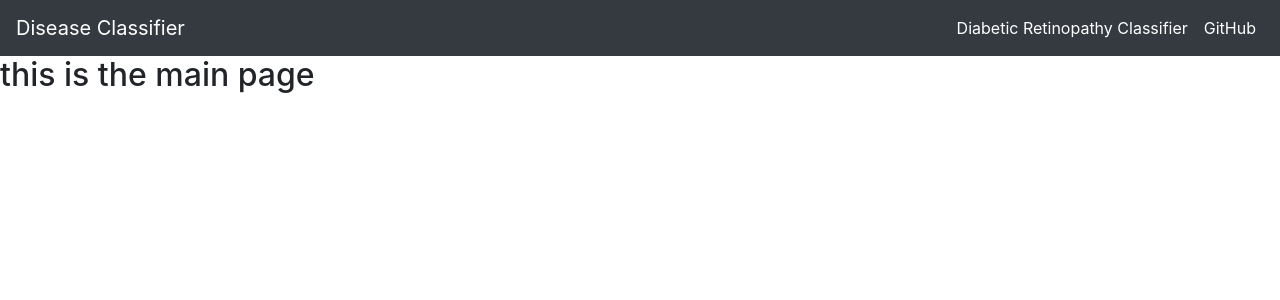
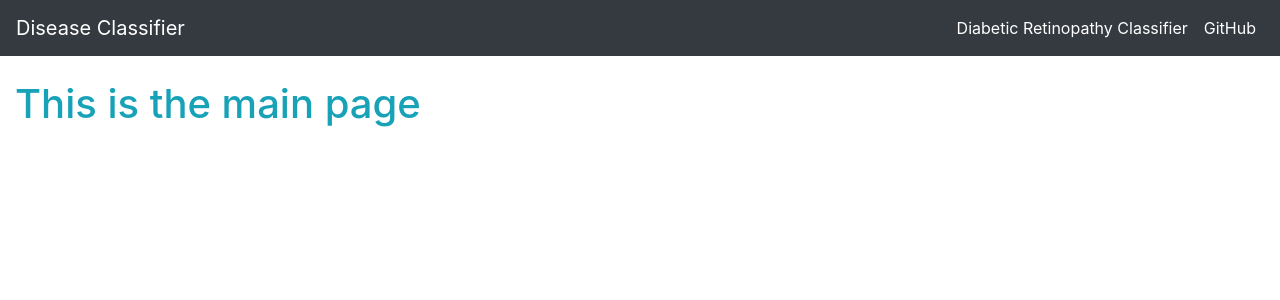
Before and after one commit to TamerSherif/diseaseClassifier, a React app in the folder frontend/: page / in a window 1280 px wide. Shown: the top 300 px of the page. Built offline with nearby package versions, Linux system fonts and the light colour scheme.

Commit message:
'boostrapped' some stuff

```diff
--- a/frontend/src/components/Home.jsx
+++ b/frontend/src/components/Home.jsx
@@ -8,7 +8,8 @@ export default class Home extends Component {
     return (
       <div>
         <Navigation />
-        <h2>this is the main page</h2>
+        <br />
+        <h1 className="text-info col-md-auto">This is the main page</h1>
       </div>
     );
   }
```
Also changed, not shown: 1 other file (tests, documents, lock files or other folders).
